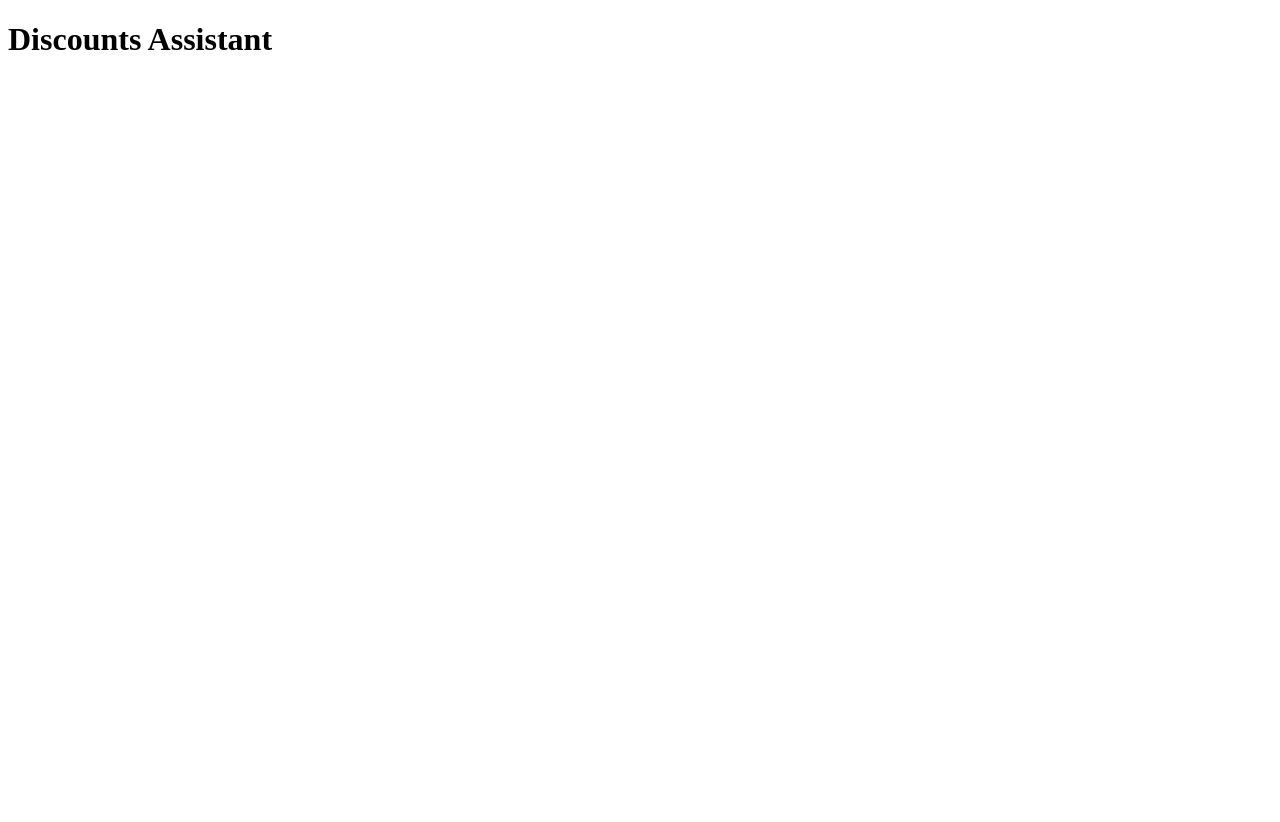
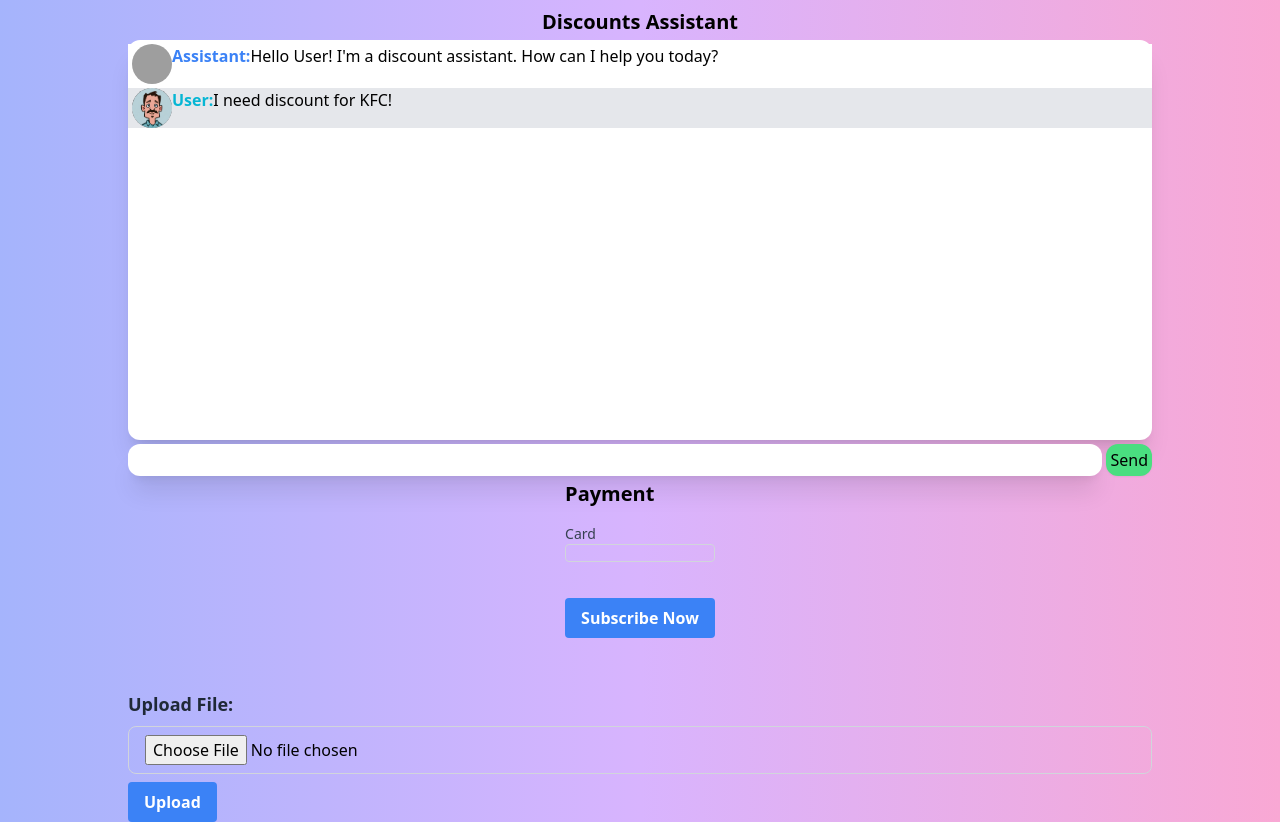
Before and after one commit to alexisNorthcoders/discounts, a website: page public/index.html in a window 1280 px wide. Before the commit the page ends 800 px from the top, so only its background shows below. Drawn offline with nearby package versions, Linux system fonts and the light colour scheme; grey boxes are pictures that could not be loaded.

Commit message:
add initial layout, add upload file functionality

```diff
--- a/package.json
+++ b/package.json
@@ -11,8 +11,8 @@
   "author": "",
   "license": "ISC",
   "dependencies": {
-    "axios": "^1.6.8",
     "body-parser": "^1.20.2",
+    "cors": "^2.8.5",
     "dotenv": "^16.4.5",
     "express": "^4.19.2",
     "express-session": "^1.18.0",
--- a/public/app.js
+++ b/public/app.js
@@ -0,0 +1,27 @@
+document.getElementById('file-upload-form').addEventListener('submit', function(event) {
+    event.preventDefault();
+
+    const formData = new FormData();
+    const fileInput = document.getElementById('file-input');
+    const file = fileInput.files[0];
+    formData.append('file', file);
+
+    fetch('http://127.0.0.1:8888/upload', {
+        method: 'POST',
+        body: formData
+    })
+    .then(response => {
+        if (!response.ok) {
+            throw new Error('Error uploading file.');
+        }
+        return response.json();
+    })
+    .then(data => {
+        console.log('File uploaded successfully:', data);
+
+    })
+    .catch(error => {
+        console.error('There was a problem with the file upload:', error);
+
+    });
+});
--- a/public/index.html
+++ b/public/index.html
@@ -1,11 +1,68 @@
 <!DOCTYPE html>
 <html lang="en">
-<head>
-    <meta charset="UTF-8">
-    <meta name="viewport" content="width=device-width, initial-scale=1.0">
+  <head>
+    <meta charset="UTF-8" />
+    <meta name="viewport" content="width=device-width, initial-scale=1.0" />
     <title>Discounts Assistant</title>
-</head>
-<body>
-    <h1>Discounts Assistant</h1>
-</body>
+  </head>
+  <body
+    class="flex flex-col gap-1 justify-center items-center bg-gradient-to-r from-indigo-300 via-purple-300 to-pink-300"
+  >
+    <h1 class="font-bold text-xl mt-2">Discounts Assistant</h1>
+    <div class="h-[50vh] w-[80vw] bg-white rounded-xl shadow-xl">
+      <div class="flex mt-1 pl-1 bg-white">
+        <image
+          src="assets/assistant.png"
+          alt="assistant avatar image"
+          width="40"
+          height="40"
+          class="h-10 w-10 rounded-full object-cover"
+        />
+        <span class="text-blue-500 font-bold">Assistant: </span><div id="assistant-message">Hello User! I'm
+        a discount assistant. How can I help you today?</div>
+      </div>
+      <div class="flex mt-1 pl-1 bg-gray-200"> <image
+        src="assets/avatar.jpeg"
+        alt="assistant avatar image"
+        width="40"
+        height="40"
+        class="h-10 w-10 rounded-full object-cover"
+      />
+        <span class="text-cyan-500 font-bold">User: </span><div id="user-message">I need discount for
+        KFC!</div>
+      </div>
+    </div>
+    <form id="message-form" class="w-[80vw]">
+      <div class="w-full flex flex-row gap-1"><input class=" w-full bg-white rounded-xl shadow-xl" type="text" />
+      <button
+        class="bg-green-400 p-1 rounded-xl hover:bg-green-500 active:bg-green-700 shadow-sm"
+        type="submit"
+      >
+        Send
+      </button></div>
+    </form>
+
+    <div class="step-section mb-8">
+        <h2 class="step-title text-xl font-semibold mb-4">Payment</h2>
+        <form id="payment-form">
+            <div class="mb-4">
+                <label for="card-element" class="block text-sm font-medium text-gray-700">Card</label>
+                <div id="card-element" class="border border-gray-300 p-2 rounded"></div>
+            </div>
+            <h2 id="price" class="text-lg font-medium text-gray-700"></h2>
+            <button id="submit-payment" class="mt-5 bg-blue-500 hover:bg-blue-700 text-white font-bold py-2 px-4 rounded">Subscribe Now</button>
+        </form>
+
+    </div>
+    <form id="file-upload-form" class="w-[80vw] mt-4" enctype="multipart/form-data">
+        <div class="flex flex-col">
+            <label for="file-input" class="font-bold text-lg text-gray-800 mb-2">Upload File:</label>
+            <input id="file-input" type="file" name="file" accept=".json" class="py-2 px-4 border border-gray-300 rounded-lg" />
+        </div>
+        <button type="submit" class="mt-2 bg-blue-500 hover:bg-blue-700 text-white font-bold py-2 px-4 rounded">Upload</button>
+    </form>
+  </body>
+  <script src="https://cdn.tailwindcss.com"></script>
+  <script src="https://js.stripe.com/v3/"></script>
+  <script src="app.js"></script>
 </html>
```
Also changed, not shown: data/1714745989759-db.json (added, +11 -0 lines), data/1714746033359-db.json (added, +11 -0 lines), server.js (+6 -4 lines), public/assets/avatar.jpeg (added), 2 other files.
